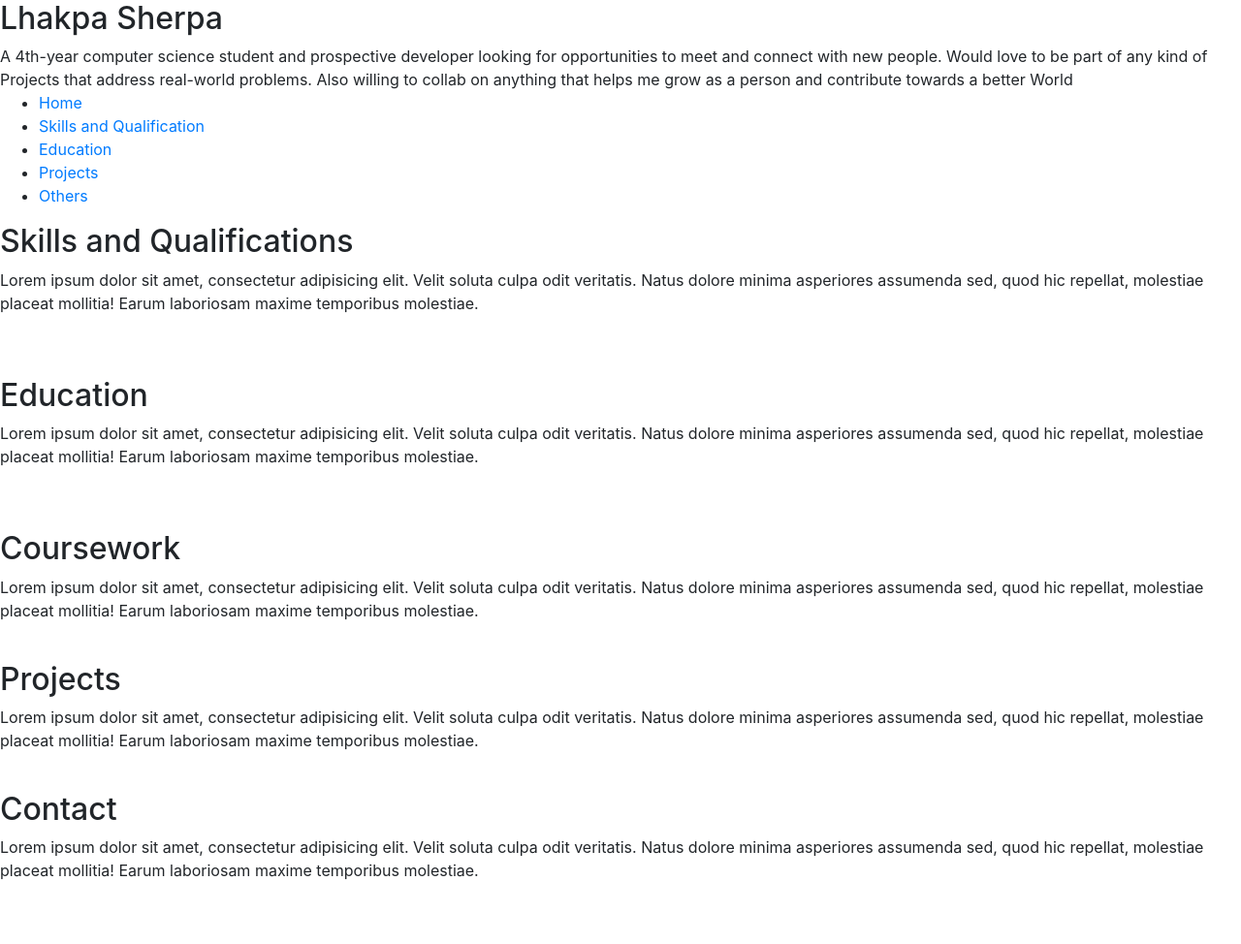
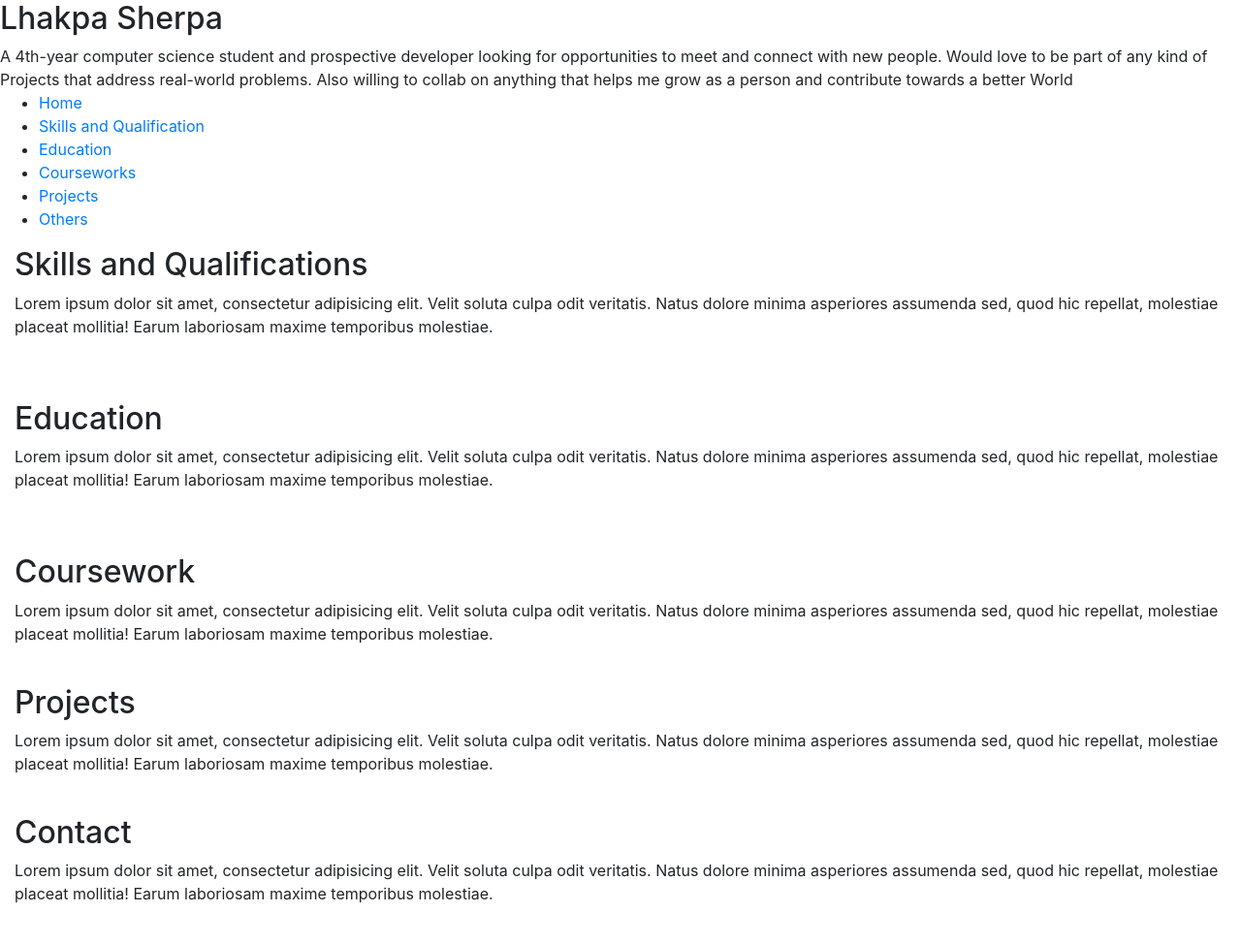
Before and after one commit to sherpalhakpa/sherpalhakpa.github.io, a plain HTML site: page index.html in a window 1280 px wide. Shown: the whole page at 97% size. Before the commit the page ends 950 px from the top, so only its background shows below. Drawn offline with nearby package versions, Linux system fonts and the light colour scheme.

Commit message:
added fluid containers to section

```diff
--- a/index.html
+++ b/index.html
@@ -27,48 +27,63 @@
       <nav>
           <ul>
               <li><a href="#">Home</a></li>
-              <li><a href="#">Skills and Qualification</a></li>
-              <li><a href="#">Education</a></li>
-              <li><a href="#">Projects</a></li>
-              <li><a href="#">Others</a></li>
+              <li><a href="#skills">Skills and Qualification</a></li>
+              <li><a href="#education">Education</a></li>
+              <li><a href="#coursework">Courseworks</a></li>
+              <li><a href="#projects">Projects</a></li>
+              <li><a href="#contact">Others</a></li>
           </ul>
       </nav>
       <div id="main">
-          <section id="first">
+          <div class = "container-fluid">
+            <section id="skills">
               <h2> Skills and Qualifications </h2>
               <p>Lorem ipsum dolor sit amet, consectetur adipisicing elit. Velit
                 soluta culpa odit veritatis. Natus dolore minima asperiores assumenda sed,
                 quod hic repellat, molestiae placeat mollitia! Earum laboriosam maxime temporibus
                 molestiae.</p> <br><br>
             </section>
-          <section id="second">
+          </div>
+
+          <div class = "container-fluid">
+            <section id="education">
               <h2> Education </h2>
               <p>Lorem ipsum dolor sit amet, consectetur adipisicing elit. Velit
                 soluta culpa odit veritatis. Natus dolore minima asperiores assumenda sed,
                 quod hic repellat, molestiae placeat mollitia! Earum laboriosam maxime temporibus
                 molestiae.</p> <br><br>
             </section>
-          <section id="third">
+          </div>
+
+          <div class = "container-fluid">
+            <section id="coursework">
               <h2> Coursework </h2>
               <p>Lorem ipsum dolor sit amet, consectetur adipisicing elit. Velit
                 soluta culpa odit veritatis. Natus dolore minima asperiores assumenda sed,
                 quod hic repellat, molestiae placeat mollitia! Earum laboriosam maxime temporibus
                 molestiae.</p> <br>
             </section>
-          <section id="fourth">
+          </div>
+
+          <div class = "container-fluid">
+            <section id="projects">
               <h2> Projects </h2>
               <p>Lorem ipsum dolor sit amet, consectetur adipisicing elit. Velit
                 soluta culpa odit veritatis. Natus dolore minima asperiores assumenda sed,
                 quod hic repellat, molestiae placeat mollitia! Earum laboriosam maxime temporibus
                 molestiae.</p> <br>
             </section>
-          <section id="fifth">
+          </div>
+
+          <div class = "container-fluid">
+            <section id="contact">
               <h2> Contact </h2>
               <p>Lorem ipsum dolor sit amet, consectetur adipisicing elit. Velit
                 soluta culpa odit veritatis. Natus dolore minima asperiores assumenda sed,
                 quod hic repellat, molestiae placeat mollitia! Earum laboriosam maxime temporibus
                 molestiae.</p> <br>
             </section>
+          </div>
       </div>
       <footer>
 
```
Lines whose indentation alone changed are shown as unchanged.
